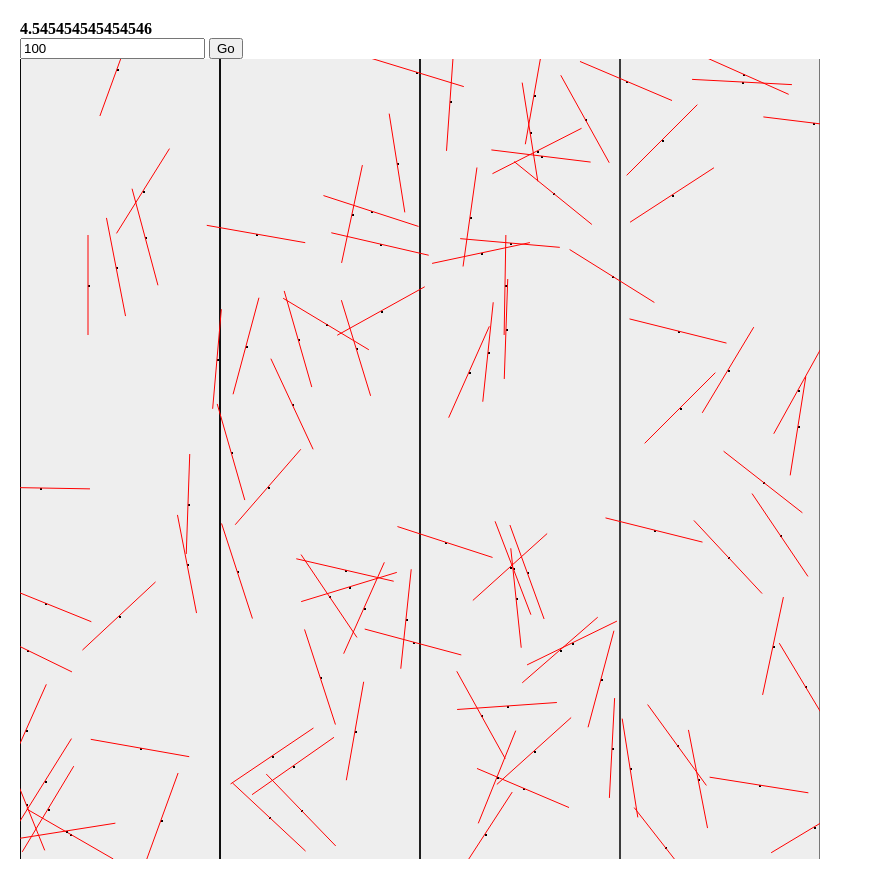
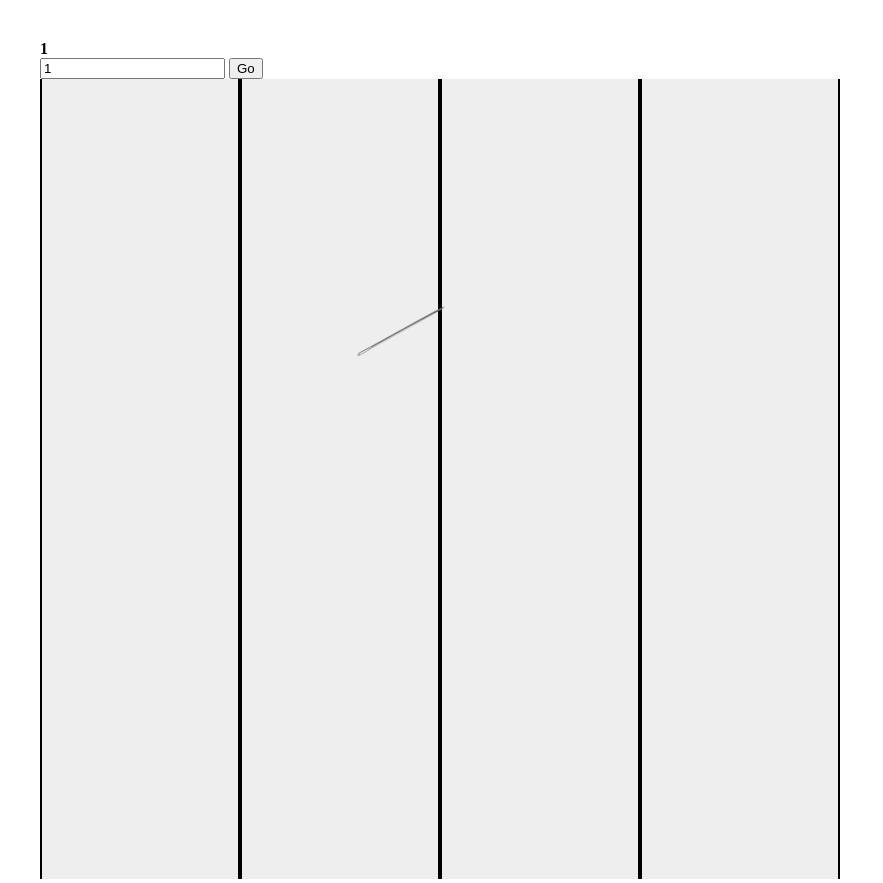
Before and after one commit to ilan-francisco/agulhas_de_buffon, a website: page index.html in a window 1280 px wide. Both pictures are taken after a click on the button "Go". Shown: the top 883 px of the page, without its empty margins (0-883 px from the left). Drawn offline with nearby package versions, Linux system fonts and the light colour scheme.

Commit message:
Adicionado imagem de agulha ao invés de um risco

```diff
--- a/index.html
+++ b/index.html
@@ -7,7 +7,7 @@
         html, body {
             width: 100%;
             height: 100%;
-            margin: 0;
+            margin: 10px;
             padding: 10px;
 
         }
@@ -18,10 +18,12 @@
     </style>
 </head>
 <body>
+    <img hidden src="needle.png" id="needle-img"/>
     <div>
         <div><b id="result">set number of needles in the next input</b></div>
-        <input type="text" id="n_sample" value="100">
+        <input type="text" id="n_sample" value="1">
         <button id="btn-go">Go</button>
+        <b id="pos"></b>
     </div>
     <canvas id="canvas"></canvas>
     <script
@@ -32,7 +34,9 @@
         const height = $("#canvas").height();
         const width = $("#canvas").height();
         const used_width = height - height % 200;
-        const NEEDLE_LENGTH = 100;
+        const NEEDLE_HEIGHT = 100;
+        const NEEDLE_WIDTH = 3;
+        const needle_img = document.getElementById("needle-img");
 
         var c = document.getElementById("canvas");
         c.height = height;
@@ -51,26 +55,26 @@
             const y = Math.floor( Math.random() * height );
             const angle = Math.floor( Math.random() * 180) - 90;
 
-            const needle_left_y  = y - Math.sin(radians(angle)) * NEEDLE_LENGTH/2;
-            const needle_right_y = y + Math.sin(radians(angle)) * NEEDLE_LENGTH/2;
+            const needle_left_y  = y - Math.sin(radians(angle)) * NEEDLE_HEIGHT/2;
+            const needle_right_y = y + Math.sin(radians(angle)) * NEEDLE_HEIGHT/2;
 
-            const needle_left_x  = x - Math.cos(radians(angle)) * NEEDLE_LENGTH/2;
-            const needle_right_x = x + Math.cos(radians(angle)) * NEEDLE_LENGTH/2;
+            const needle_left_x  = x - Math.cos(radians(angle)) * NEEDLE_HEIGHT/2;
+            const needle_right_x = x + Math.cos(radians(angle)) * NEEDLE_HEIGHT/2;
 
             //console.log(angle, Math.cos(radians(angle)), radians(angle), needle_left_x, x, needle_right_x);
 
-            ctx.beginPath();
-            ctx.strokeStyle = "#FF0000";
-            ctx.fillRect(x,y,2,2);
-            ctx.moveTo(needle_left_x, needle_left_y);
-            ctx.lineTo(needle_right_x, needle_right_y);
-            ctx.stroke();
+            //ctx.beginPath();
+            ctx.save();
+            ctx.translate(x,y);
+            ctx.rotate(radians(angle-90));
+            ctx.translate(-NEEDLE_WIDTH/2,-NEEDLE_HEIGHT/2);
+            ctx.drawImage(needle_img, 0,0, NEEDLE_WIDTH, NEEDLE_HEIGHT);
+            ctx.restore();
+
 
             let i;
-            for (i = 0; i <= used_width; i += 2*NEEDLE_LENGTH) {
+            for (i = 0; i <= used_width; i += 2*NEEDLE_HEIGHT) {
                 const line_x = i;
-                //console.log(used_width)
-                //console.log(needle_left_x, line_x, needle_right_x)
                 if (line_x > needle_left_x &&
                     line_x < needle_right_x ) {
                     return 1;
@@ -83,10 +87,12 @@
             var ctx = c.getContext("2d");
             ctx.clearRect(0,0,width,height);
             ctx.beginPath();
+            ctx.save();
+            ctx.lineWidth = 4;
 
             ctx.strokeStyle = "#000000";
             let i;
-            for (i = 0; i <= used_width; i+=2*NEEDLE_LENGTH) {
+            for (i = 0; i <= used_width; i+=2*NEEDLE_HEIGHT) {
                 ctx.moveTo(i, 0);
                 ctx.lineTo(i, height);
                 ctx.stroke();
```
Also changed, not shown: needle.png (added), 1 other file.
